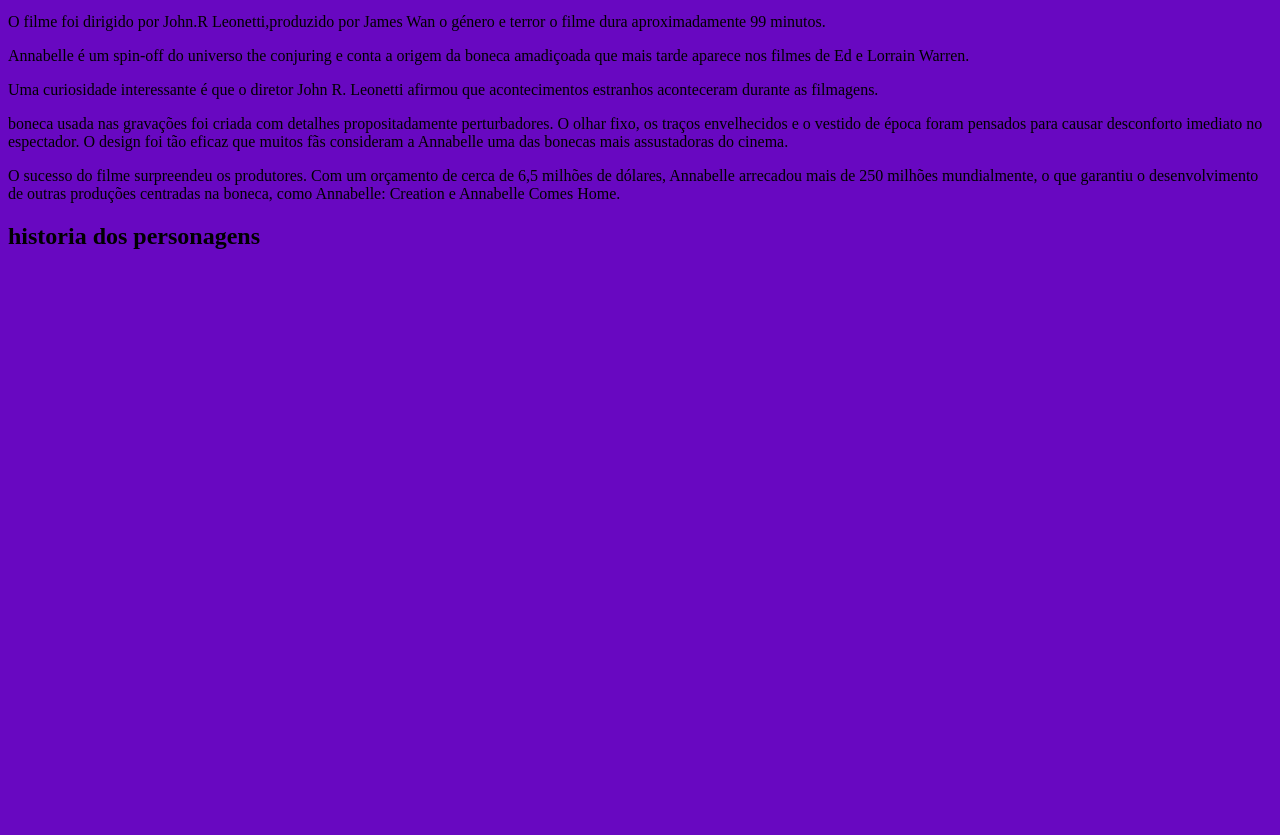
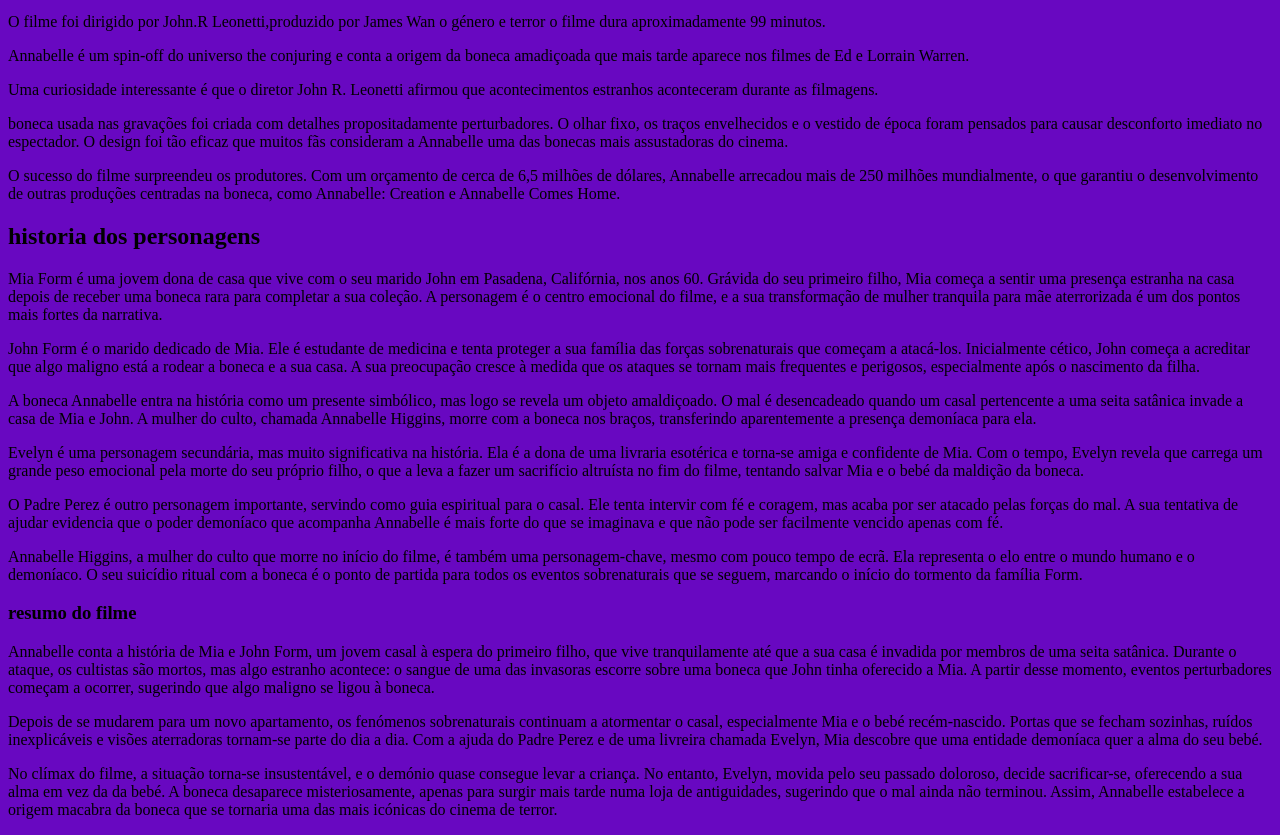
Before and after one commit to ana9flavia/Pasta-, a plain HTML site: page index.html in a window 1280 px wide. Shown: the part 101-936 px from the top of the page. Before the commit the page ends 800 px from the top, so only its background shows below. Drawn offline with Linux system fonts and the light colour scheme.

Commit message:
Update index.html

```diff
--- a/index.html
+++ b/index.html
@@ -15,6 +15,15 @@
     <p>boneca usada nas gravações foi criada com detalhes propositadamente perturbadores. O olhar fixo, os traços envelhecidos e o vestido de época foram pensados para causar desconforto imediato no espectador. O design foi tão eficaz que muitos fãs consideram a Annabelle uma das bonecas mais assustadoras do cinema.</p>
     <p>O sucesso do filme surpreendeu os produtores. Com um orçamento de cerca de 6,5 milhões de dólares, Annabelle arrecadou mais de 250 milhões mundialmente, o que garantiu o desenvolvimento de outras produções centradas na boneca, como Annabelle: Creation e Annabelle Comes Home.</p>
     <h2>historia dos personagens</h2>
-    <p></p>
+    <p>Mia Form é uma jovem dona de casa que vive com o seu marido John em Pasadena, Califórnia, nos anos 60. Grávida do seu primeiro filho, Mia começa a sentir uma presença estranha na casa depois de receber uma boneca rara para completar a sua coleção. A personagem é o centro emocional do filme, e a sua transformação de mulher tranquila para mãe aterrorizada é um dos pontos mais fortes da narrativa.</p>
+    <p>John Form é o marido dedicado de Mia. Ele é estudante de medicina e tenta proteger a sua família das forças sobrenaturais que começam a atacá-los. Inicialmente cético, John começa a acreditar que algo maligno está a rodear a boneca e a sua casa. A sua preocupação cresce à medida que os ataques se tornam mais frequentes e perigosos, especialmente após o nascimento da filha.</p>
+    <p>A boneca Annabelle entra na história como um presente simbólico, mas logo se revela um objeto amaldiçoado. O mal é desencadeado quando um casal pertencente a uma seita satânica invade a casa de Mia e John. A mulher do culto, chamada Annabelle Higgins, morre com a boneca nos braços, transferindo aparentemente a presença demoníaca para ela.</p>
+    <p>Evelyn é uma personagem secundária, mas muito significativa na história. Ela é a dona de uma livraria esotérica e torna-se amiga e confidente de Mia. Com o tempo, Evelyn revela que carrega um grande peso emocional pela morte do seu próprio filho, o que a leva a fazer um sacrifício altruísta no fim do filme, tentando salvar Mia e o bebé da maldição da boneca.</p>
+    <p>O Padre Perez é outro personagem importante, servindo como guia espiritual para o casal. Ele tenta intervir com fé e coragem, mas acaba por ser atacado pelas forças do mal. A sua tentativa de ajudar evidencia que o poder demoníaco que acompanha Annabelle é mais forte do que se imaginava e que não pode ser facilmente vencido apenas com fé.</p>
+    <p>Annabelle Higgins, a mulher do culto que morre no início do filme, é também uma personagem-chave, mesmo com pouco tempo de ecrã. Ela representa o elo entre o mundo humano e o demoníaco. O seu suicídio ritual com a boneca é o ponto de partida para todos os eventos sobrenaturais que se seguem, marcando o início do tormento da família Form.</p>
+    <h3>resumo do filme </h3>
+    <p>Annabelle conta a história de Mia e John Form, um jovem casal à espera do primeiro filho, que vive tranquilamente até que a sua casa é invadida por membros de uma seita satânica. Durante o ataque, os cultistas são mortos, mas algo estranho acontece: o sangue de uma das invasoras escorre sobre uma boneca que John tinha oferecido a Mia. A partir desse momento, eventos perturbadores começam a ocorrer, sugerindo que algo maligno se ligou à boneca.</p>
+    <p>Depois de se mudarem para um novo apartamento, os fenómenos sobrenaturais continuam a atormentar o casal, especialmente Mia e o bebé recém-nascido. Portas que se fecham sozinhas, ruídos inexplicáveis e visões aterradoras tornam-se parte do dia a dia. Com a ajuda do Padre Perez e de uma livreira chamada Evelyn, Mia descobre que uma entidade demoníaca quer a alma do seu bebé.</p>
+    <p>No clímax do filme, a situação torna-se insustentável, e o demónio quase consegue levar a criança. No entanto, Evelyn, movida pelo seu passado doloroso, decide sacrificar-se, oferecendo a sua alma em vez da da bebé. A boneca desaparece misteriosamente, apenas para surgir mais tarde numa loja de antiguidades, sugerindo que o mal ainda não terminou. Assim, Annabelle estabelece a origem macabra da boneca que se tornaria uma das mais icónicas do cinema de terror.</p>
 </body>
 </html>
```
